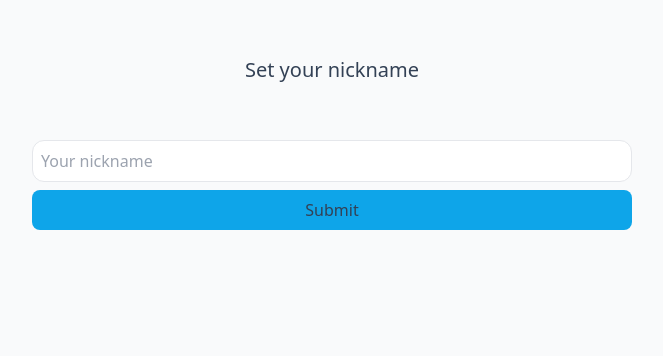
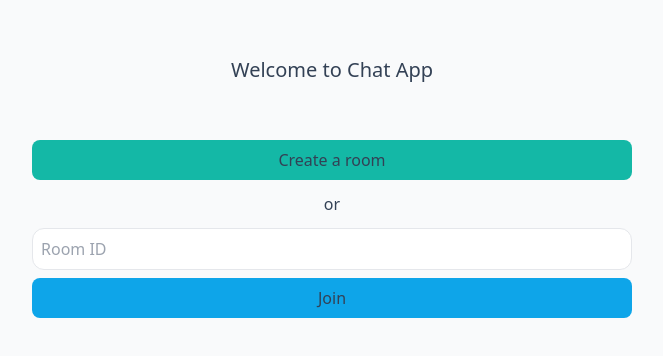
Before and after one commit to andikabahari/chat-app, a React (Vite) app in the folder client/: page / in a window 1280 px wide. Shown: the top 356 px of the page, without its empty margins (308-971 px from the left). Built offline with nearby package versions, Linux system fonts and the light colour scheme.

Commit message:
Set room id

```diff
--- a/client/package.json
+++ b/client/package.json
@@ -10,11 +10,13 @@
   },
   "dependencies": {
     "react": "^18.2.0",
-    "react-dom": "^18.2.0"
+    "react-dom": "^18.2.0",
+    "uuid": "^8.3.2"
   },
   "devDependencies": {
     "@types/react": "^18.0.17",
     "@types/react-dom": "^18.0.6",
+    "@types/uuid": "^8.3.4",
     "@vitejs/plugin-react": "^2.0.1",
     "autoprefixer": "^10.4.8",
     "postcss": "^8.4.16",
--- a/client/src/App.tsx
+++ b/client/src/App.tsx
@@ -1,7 +1,35 @@
+import { createContext, useState } from 'react'
 import { Chat } from './components/Chat'
 import { Home } from './components/Home'
 import { Nickname } from './components/Nickname'
 
+interface UserState {
+  nickname?: string
+  roomId?: string
+}
+
 export default function App() {
-  return <Nickname />
+  const [user, setUser] = useState<UserState>({
+    nickname: undefined,
+    roomId: undefined,
+  })
+
+  const setRoomId = (roomId: string) => {
+    setUser((user) => {
+      return {
+        nickname: user.nickname,
+        roomId,
+      }
+    })
+  }
+
+  if (user.roomId) {
+    return <Nickname />
+  }
+
+  if (user.roomId && user.nickname) {
+    return <Chat />
+  }
+
+  return <Home setRoomId={setRoomId} />
 }
--- a/client/src/components/Home.tsx
+++ b/client/src/components/Home.tsx
@@ -1,10 +1,22 @@
-export const Home: React.FC = () => {
+import { v4 as uuidv4 } from 'uuid'
+
+interface HomeProps {
+  setRoomId: (roomId: string) => void
+}
+
+export const Home: React.FC<HomeProps> = ({ setRoomId }) => {
   return (
     <div className='bg-gray-50'>
       <div className='container max-w-screen-sm mx-auto'>
         <div className='h-100vh text-center py-14 px-5'>
           <h3 className='text-xl mb-14'>Welcome to Chat App</h3>
-          <button className='bg-teal-500 hover:bg-teal-400 px-4 py-2 block w-full rounded-lg focus:ring-4 focus:ring-teal-400'>
+          <button
+            className='bg-teal-500 hover:bg-teal-400 px-4 py-2 block w-full rounded-lg focus:ring-4 focus:ring-teal-400'
+            onClick={() => {
+              const roomId = uuidv4()
+              setRoomId(roomId)
+            }}
+          >
             Create a room
           </button>
           <div className='my-3'>or</div>
```
Also changed, not shown: 1 other file (tests, documents, lock files or other folders).
